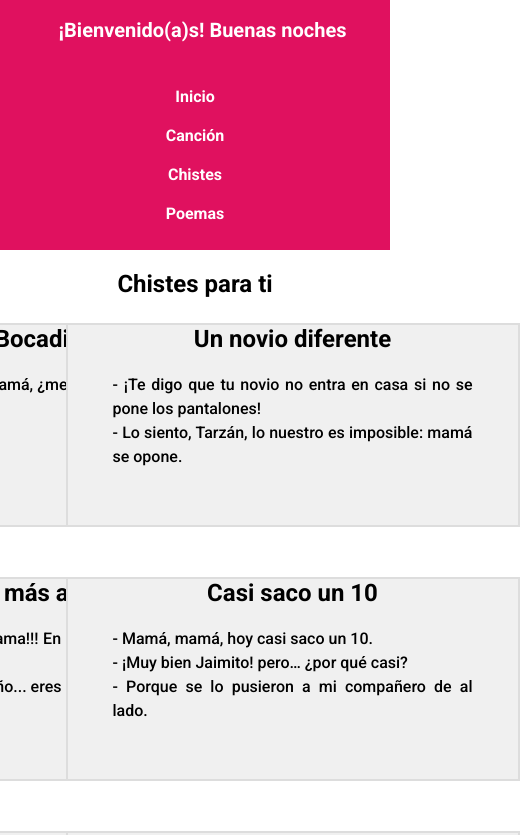
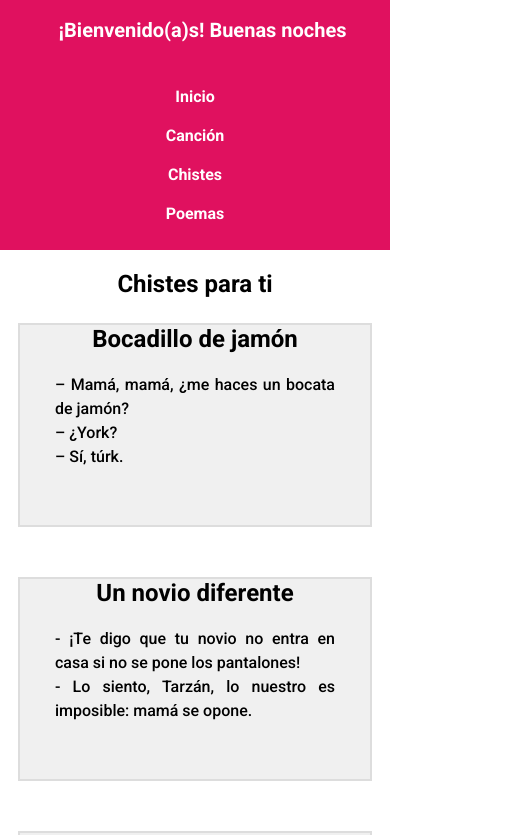
Before and after one commit to Jorgemacias-12/Dia-de-las-madres, an Angular app: page /jokes in a window 390 px wide. Shown: the top 835 px of the page, 520 px wide, since content can reach past the window. Built offline with nearby package versions, Linux system fonts and the light colour scheme.

Commit message:
Diseño responsivo de la ruta /jokes terminada, fue muy poco codigo.

```diff
--- a/src/app/components/jokes/jokes.responsive.css
+++ b/src/app/components/jokes/jokes.responsive.css
@@ -0,0 +1,9 @@
+ @media all and (max-width: 960px) {
+  .joke {
+    width: 350px;
+    height: 200px;
+  }
+  .jokes-grid {
+    grid-template-columns: repeat(1, 100%);
+  }
+}
```
